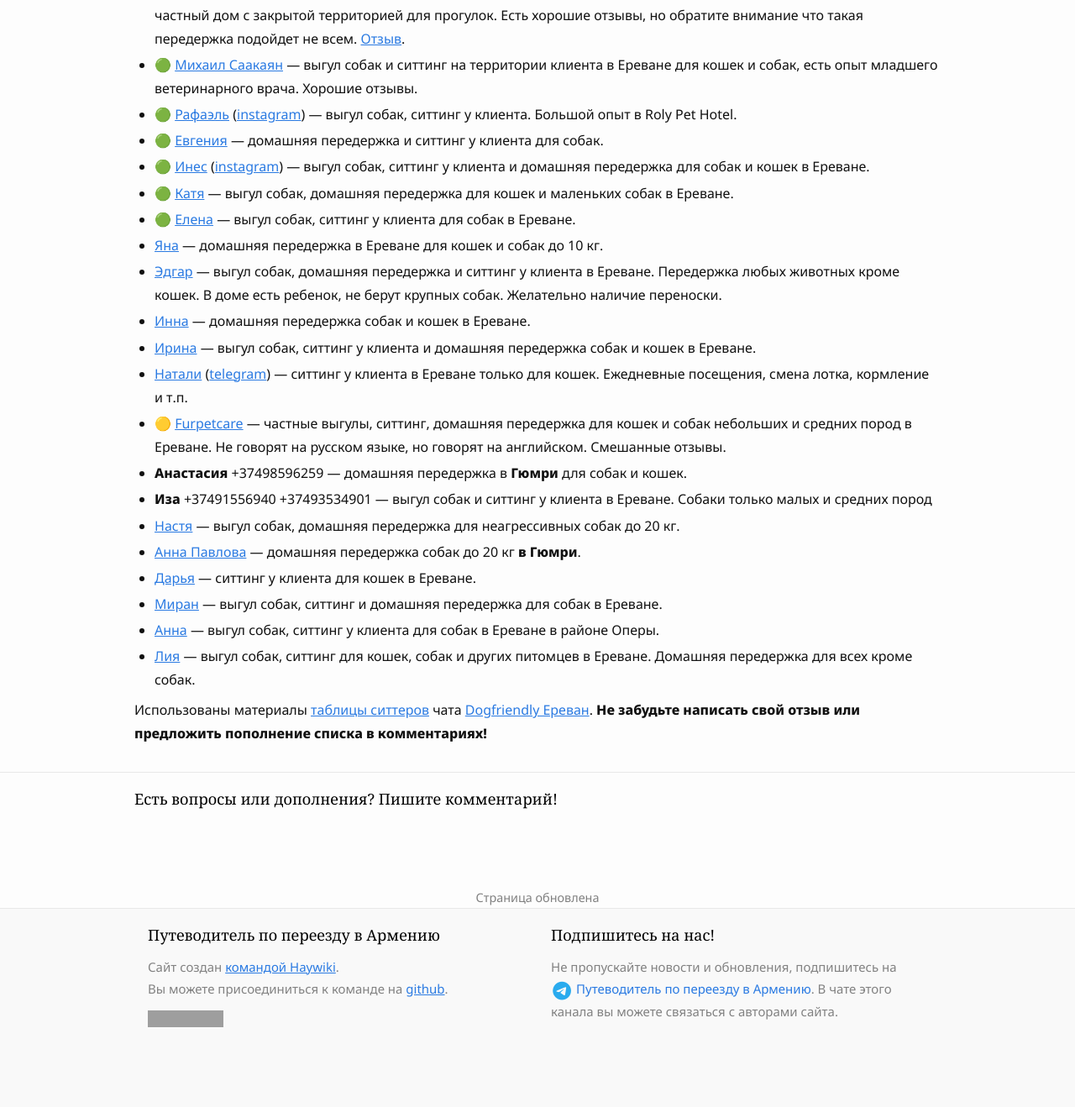
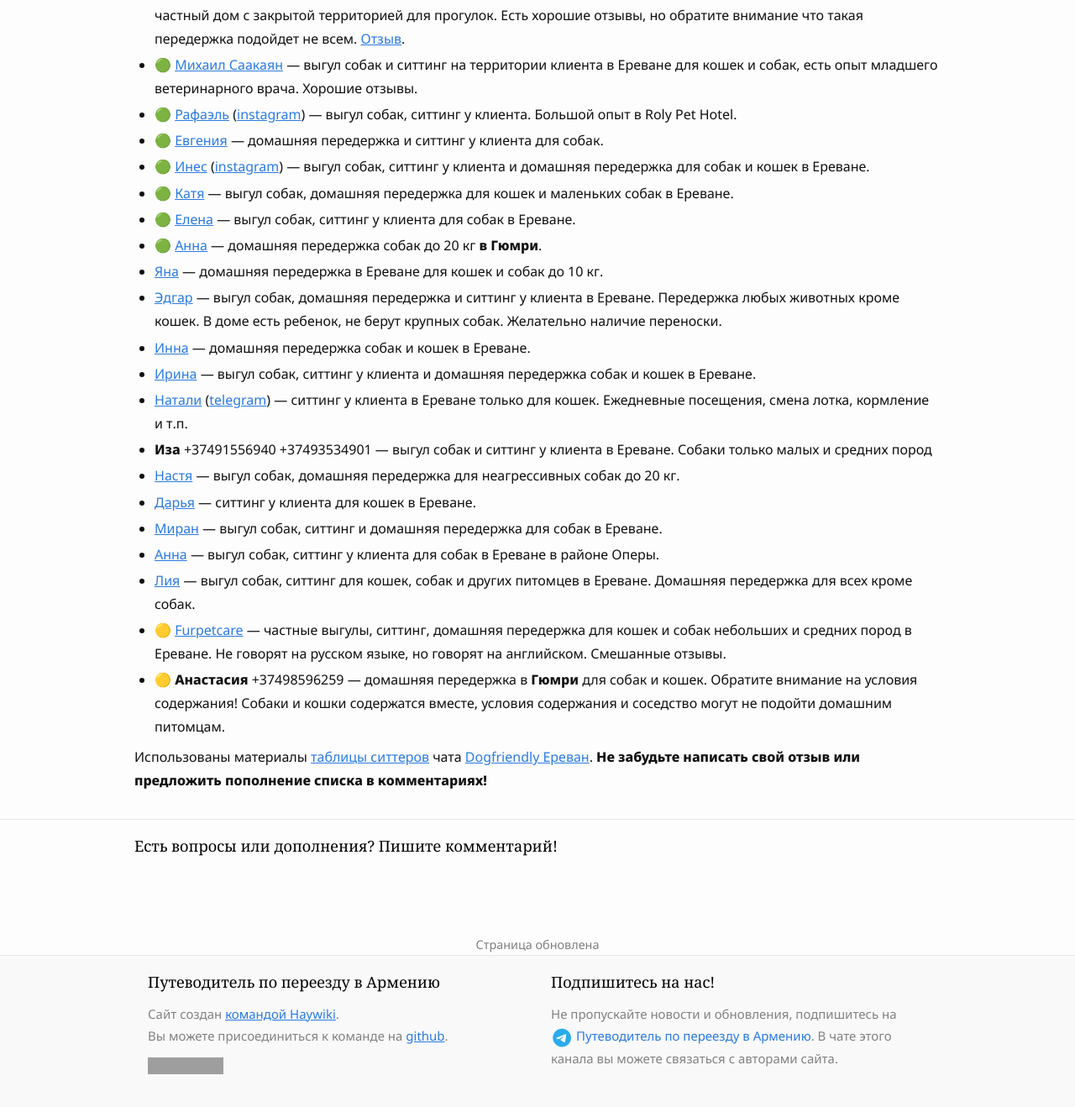
Before and after one commit to haywiki/haywiki.github.io, a Jekyll site: the page built from animals/services.md, in a window 1280 px wide and 1400 px high, scrolled down 717 px. Shown: the top 1318 px of the window at 84% size. Built offline with Jekyll 4.4.1, drawn with Linux system fonts in a browser that asks for light colours; nearby versions of some CDN libraries; a script that is not in the unit is left out; grey boxes are pictures that could not be loaded.

Commit message:
уточнен список передержек

```diff
--- a/animals/services.md
+++ b/animals/services.md
@@ -26,19 +26,19 @@
 - 🟢 [Инес](https://t.me/Nesmikaa) ([instagram](https://instagram.com//nesmikaa)) — выгул собак, ситтинг у клиента и домашняя передержка для собак и кошек в Ереване.
 - 🟢 [Катя](https://t.me/katise_inc_kc_medrabotnik) — выгул собак, домашняя передержка для кошек и маленьких собак в Ереване.
 - 🟢 [Елена](https://t.me/vigul_sobak_yerevan) — выгул собак, ситтинг у клиента для собак в Ереване.
+- 🟢 [Анна](https://t.me/avikenteva) — домашняя передержка собак до 20 кг **в Гюмри**.
 - [Яна](https://t.me/janittlove) — домашняя передержка в Ереване для кошек и собак до 10 кг.
 - [Эдгар](https://t.me/Avetisyan2270) — выгул собак, домашняя передержка и ситтинг у клиента в Ереване. Передержка любых животных кроме кошек. В доме есть ребенок, не берут крупных собак. Желательно наличие переноски.
 - [Инна](https://t.me/villgy) — домашняя передержка собак и кошек в Ереване.
 - [Ирина](https://t.me/Irina_0965) — выгул собак, ситтинг у клиента и домашняя передержка собак и кошек в Ереване.
 - [Натали](https://instagram.com/natali.may.natali) ([telegram](https://t.me/Natali_chara)) — ситтинг у клиента в Ереване только для кошек. Ежедневные посещения, смена лотка, кормление и т.п.
-- 🟡 [Furpetcare](https://www.instagram.com/furpetcareyerevan/) — частные выгулы, ситтинг, домашняя передержка для кошек и собак небольших и средних пород в Ереване. Не говорят на русском языке, но говорят на английском. Смешанные отзывы.
-- **Анастасия** +37498596259 — домашняя передержка в **Гюмри** для собак и кошек.
 - **Иза** +37491556940 +37493534901 — выгул собак и ситтинг у клиента в Ереване. Собаки только малых и средних пород
 - [Настя](https://t.me/nastiiai) — выгул собак, домашняя передержка для неагрессивных собак до 20 кг.
-- [Анна Павлова](https://t.me/anrinns) — домашняя передержка собак до 20 кг **в Гюмри**.
 - [Дарья](https://t.me/chernyaeva_d) — ситтинг у клиента для кошек в Ереване.
 - [Миран](https://t.me/kysidkstfu) — выгул собак, ситтинг и домашняя передержка для собак в Ереване.
 - [Анна](https://t.me/LaurelAn) — выгул собак, ситтинг у клиента для собак в Ереване в районе Оперы.
 - [Лия](https://t.me/Fox_schogoleva) — выгул собак, ситтинг для кошек, собак и других питомцев в Ереване. Домашняя передержка для всех кроме собак.
+- 🟡 [Furpetcare](https://www.instagram.com/furpetcareyerevan/) — частные выгулы, ситтинг, домашняя передержка для кошек и собак небольших и средних пород в Ереване. Не говорят на русском языке, но говорят на английском. Смешанные отзывы.
+- 🟡 **Анастасия** +37498596259 — домашняя передержка в **Гюмри** для собак и кошек. Обратите внимание на условия содержания! Собаки и кошки содержатся вместе, условия содержания и соседство могут не подойти домашним питомцам.
 
 Использованы материалы [таблицы ситтеров](https://bit.ly/petsitters_armenia) чата [Dogfriendly Ереван](https://t.me/dogfriendly_yerevan). **Не забудьте написать свой отзыв или предложить пополнение списка в комментариях!**
```
